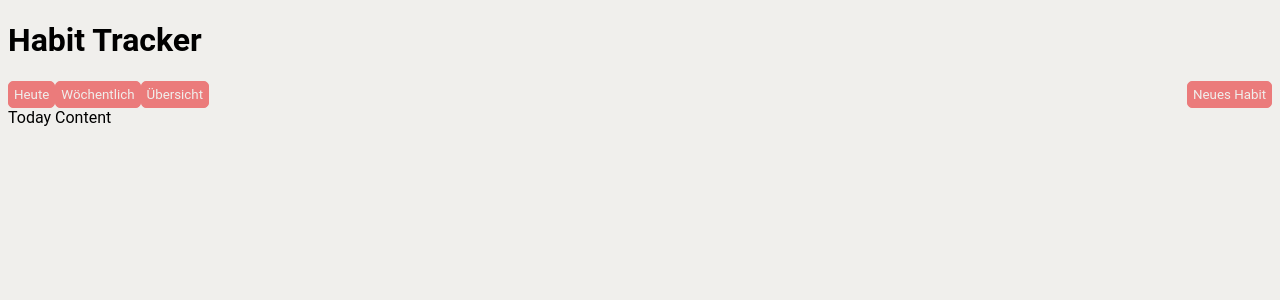
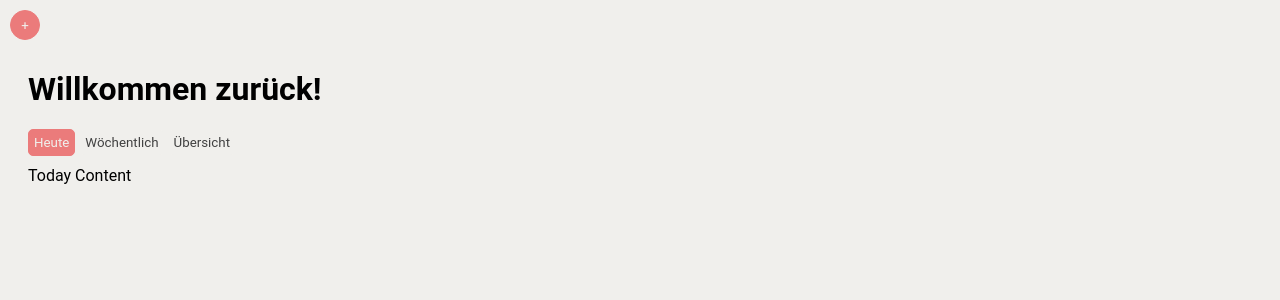
Before and after one commit to angi-mint/habit-tracker, a Vue app: page / in a window 1280 px wide. Shown: the top 300 px of the page. Built offline with nearby package versions, Linux system fonts and the light colour scheme.

Commit message:
Positionen: Auswahl Ansicht, Überschrift, neues Habit anlegen

```diff
--- a/src/assets/index.css
+++ b/src/assets/index.css
@@ -20,6 +20,24 @@
     font-family: "Roboto", sans-serif;
     background-color: var(--color-background);
 }
+
+/*Menü oben links*/
+
+.btn-habit {
+  position: absolute;
+  top: 10px;
+  left: 10px;
+  width: 30px;
+  height: 30px;
+  border-radius: 50%;
+}
+
+#app {
+    margin-top: 70px;
+    margin-left: 20px;
+}
+
+/* Hier beginnt der Teil indem das Pop-up Fenster für das anlegen eines Habit gestylt wird */
 
 .modal {
     position: fixed;
@@ -53,10 +71,6 @@
     border: 1px solid var(--color-menu);
     padding: 5px;
     color:#414141;
-}
-
-.btn-habit {
-    float: right;
 }
 
 .form-label {
@@ -150,3 +164,24 @@ button {
 .toggler-wrapper input[type="checkbox"]:checked+.toggler-slider .toggler-knob {
     left: calc(100% - 19px - 3px);
 }
+
+/* Ab hier wird die Normalansicht gestylt*/
+
+ .tab-selector {
+    margin-right: 5px;
+    background-color: var(--color-background);
+    color: var(--color-font);
+    border: 0;
+}
+
+.tab-active {
+    border-radius: 5px;
+    border: 1px solid var(--color-menu);
+    padding: var(--spacing-1);
+    background-color: var(--color-menu);
+    color: var(--color-background);
+}
+
+.tab-content {
+    margin-top: 10px;
+}
--- a/src/vue/components/CreateHabit.vue
+++ b/src/vue/components/CreateHabit.vue
@@ -70,7 +70,7 @@ const intervals: Ref<Array<DatabaseList>> = computed(() => {
 </script>
 
 <template>
-    <button class="btn-habit" @click="open = true">Neues Habit</button>
+    <button class="btn-habit" @click="open = true">+</button>
     <Teleport to="body">
         <div v-if="open" class="modal">
             <div class="modal-content">
--- a/src/vue/components/Header.vue
+++ b/src/vue/components/Header.vue
@@ -3,7 +3,7 @@ import CreateHabit from "./CreateHabit.vue";
 </script>
 
 <template>
-    <h1>Habit Tracker</h1>
+    <h1>Willkommen zurück!</h1>
     <CreateHabit />
 </template>
 
```
